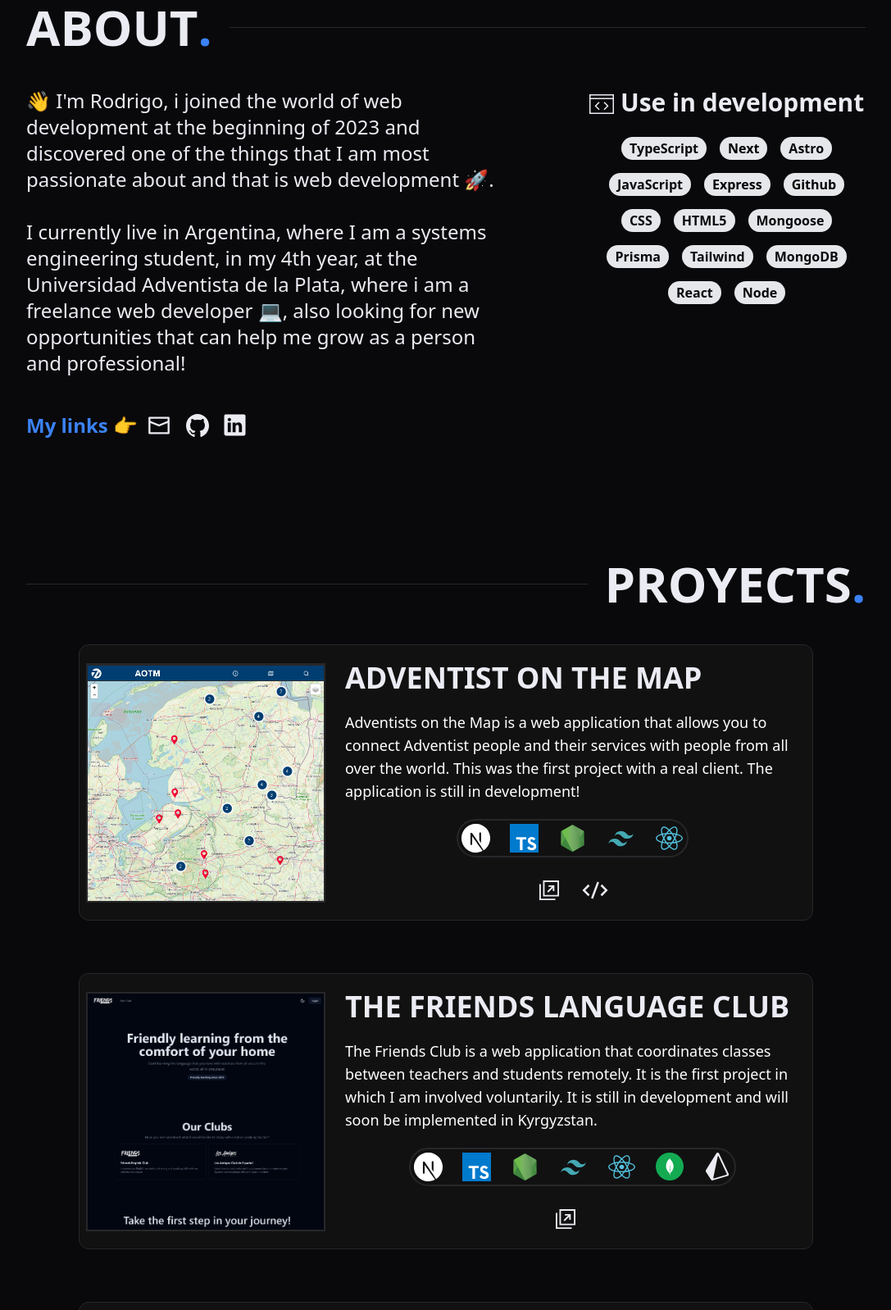
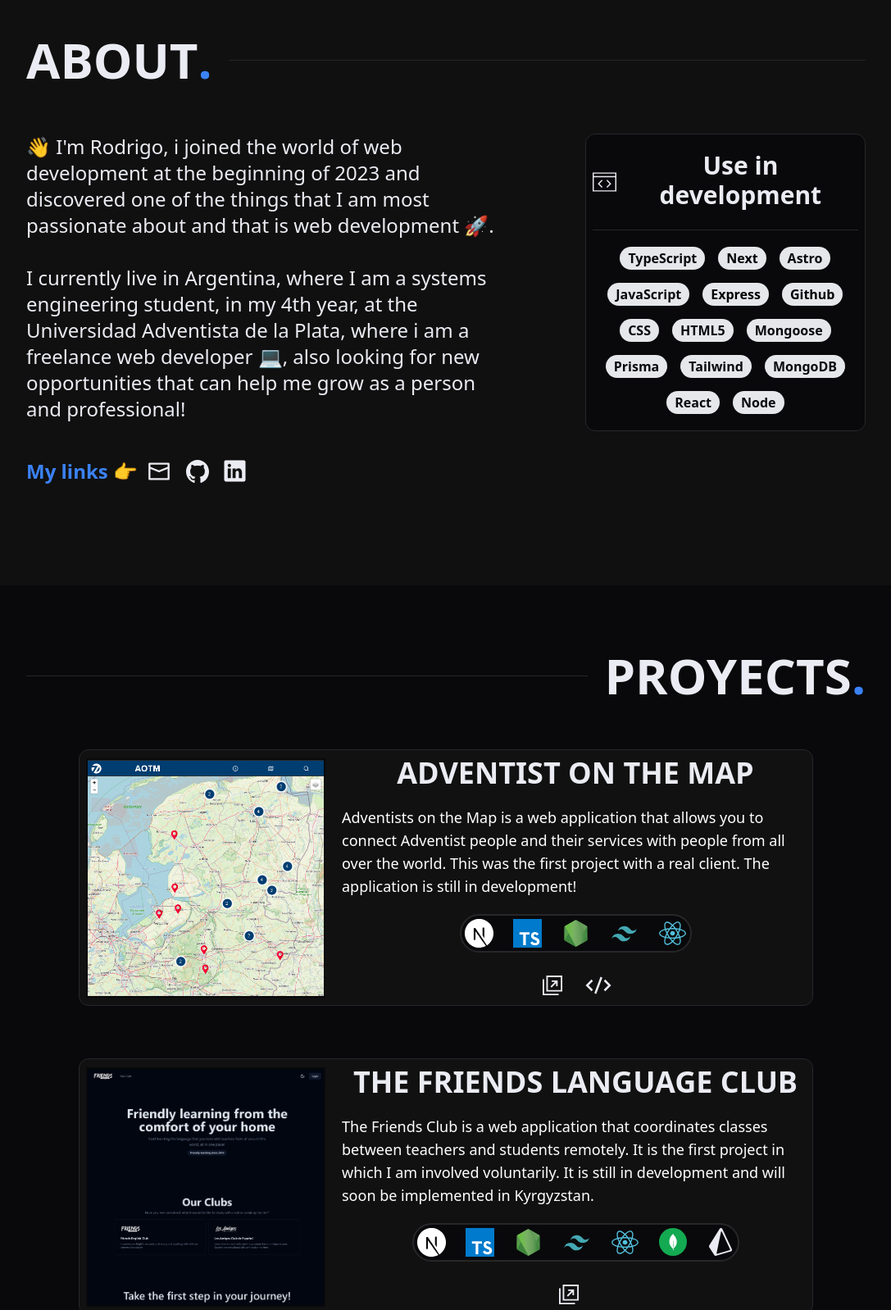
Before and after one commit to Rwaja/Portfolio, an Astro site: page / in a window 1280 px wide. Shown: the part 821-2419 px from the top of the page at 82% size, without its empty margins (96-1183 px from the left). Built offline with nearby package versions, Linux system fonts and the light colour scheme; Astro itself is replaced by a stand-in of ours.

Commit message:
Update styles and layout

```diff
--- a/src/components/Card.astro
+++ b/src/components/Card.astro
@@ -24,9 +24,9 @@
 ---
 
 <article
-  class="max-w-xs mx-auto w-auto bg-[#111] text-[#ebecf3] rounded-xl  md:flex md:max-w-4xl border border-border-color hover:shadow-blue duration-700"
+  class="max-w-xs mx-auto w-auto bg-[#111] text-[#ebecf3] rounded-xl md:flex md:max-w-4xl border border-border-color hover:shadow-blue duration-700"
 >
-  <div class="hover:origin-bottom hover:-rotate-3 duration-200 md:flex-shrink-0 md:my-auto m-2 border-2 border-border-color">
+  <div class="hover:origin-bottom hover:-rotate-3 duration-200 md:flex-shrink-0 md:my-auto m-2 border-2 border-background-color">
     <img
       alt="Man looking at item at a store"
       class="h-auto w-auto object-cover md:w-72"
@@ -40,8 +40,8 @@
     />
   </div>
 
-  <div class="md:flex md:flex-col m-2 p-2 rounded-xl">
-    <div class="mt-1 text-4xl font-semibold">
+  <div class="md:flex md:flex-col p-1 ml-2 rounded-xl">
+    <div class="mt-1 text-4xl mx-auto font-semibold text-center">
       <h1>
         {title}
       </h1>
@@ -50,7 +50,7 @@
       {description}
     </div>
     <div
-      class="flex-grow flex flex-wrap gap-6 p-1 border-2 border-border-color h-auto mx-auto w-auto rounded-3xl justify-center mt-5"
+      class="flex-grow flex flex-wrap gap-6 p-1 border-2 bg-background-color border-border-color h-auto mx-auto w-auto rounded-3xl justify-center mt-5 "
     >
       <Stack
         ts={ts}
--- a/src/components/Header.astro
+++ b/src/components/Header.astro
@@ -4,7 +4,7 @@
 
 <header>
   <nav
-    class="fixed z-10 top-0 flex justify-end items-center bg-slate-600 text-black h-[8vh] w-full"
+    class="fixed z-10 top-0 flex justify-end items-center h-[6vh] w-full"
   >
     <a href="#home" class="w-[15vh] h-full text-center"> Home</a>
     <a href="#about" class="w-[15vh] h-full text-center "> About</a>
--- a/src/components/Main.astro
+++ b/src/components/Main.astro
@@ -10,10 +10,10 @@
 import Presentation from "./Presentation.astro";
 ---
 
-<main class="mt-[8vh]">
+<main class="mt-[6vh]">
   <section
     id="home"
-    class="scroll-mt-[8vh] flex justify-center h-auto md:h-[92vh]"
+    class="scroll-mt-[6vh] flex justify-center h-auto md:h-[92vh]"
   >
     <!-- TODO: Conseguir una buena foto y arreglar dimenciones del div-->
     <hero class="flex justify-center w-[100%] h-[100%] md:h-[75%] mb-20">
@@ -63,27 +63,27 @@
   </section>
   <section
     id="about"
-    class="scroll-mt-[8vh] flex gap-5 flex-col justify-center items-center h-auto text-base font-extralight"
+    class="scroll-mt-[6vh] flex gap-5 flex-col justify-center items-center h-auto text-base font-extralight bg-[#101010] py-[5rem]"
   >
     <!-- TODO: Definir que color darle al hover de los elementos de TECH y conseguir el svg para el titulo de tech-->
-    <div class="flex justify-center items-center w-[80%] md:w-[80%]">
-      <span class="font-bold text-5xl md:text-6xl my-6">ABOUT</span><span
+    <div class="flex justify-center items-center w-[80%] md:w-[80%] pb-10">
+      <span class="font-bold text-5xl md:text-6xl">ABOUT</span><span
         class="font-black text-5xl md:text-6xl text-blue-500 pr-5">.</span
       >
       <Separator />
     </div>
-    <div class="flex flex-col lg:flex-row mb-20 w-[80%] gap-20 md:gap-6">
+    <div class="flex flex-col lg:flex-row w-[80%] gap-20 md:gap-4">
       <Presentation />
       <Tech />
     </div>
   </section>
 
-<section id="proyects" class="scroll-mt-[8vh] flex gap-5 justify-center h-auto">
+<section id="proyects" class="scroll-mt-[6vh] flex py-[5rem] justify-center bg-background-color h-auto">
   <!-- TODO: Definir que fuente y color poner en en la descripcion de Card, leve animacion de los iconos de stack-->
   <div class="md:justify-center md:items-center w-full md:w-[80%] h-[100%]">
-    <div class="flex justify-end items-center mb-5 mx-auto w-[80%] md:w-[100%]">
+    <div class="flex justify-end items-center mb-5 mx-auto w-[80%] md:w-[100%] pb-10">
       <Separator />
-      <span class="font-bold text-5xl md:text-6xl ml-5 my-6">PROYECTS</span
+      <span class="font-bold text-5xl md:text-6xl ml-5">PROYECTS</span
       ><span class="font-black text-5xl md:text-6xl text-blue-500">.</span>
     </div>
     <div class="flex flex-col gap-16">
@@ -135,7 +135,7 @@
     </div>
   </div>
 </section>
-<section id="contact" class="scroll-mt-[8vh] flex justify-center h-[92vh]">
+<section id="contact" class="scroll-mt-[6vh] flex justify-center h-[92vh]">
   <!-- TODO: Formas de ponerse en contacto conmigo y respectivas redes sociales -->
   <div class="md:justify-center md:items-center w-[80%] h-[100%]">
     <div class="flex justify-center items-center w-[80%] md:w-[80%]">
--- a/src/components/Tech.astro
+++ b/src/components/Tech.astro
@@ -1,8 +1,9 @@
 ---
 import DevIcon from "../assets/dev-icon.astro";
+import Separator from "./Separator.astro";
 ---
 
-<div class="w-full md:w-[35%] h-auto md:h-[75%]">
+<div class="w-full md:w-[35%] h-auto md:h-[75%] py-5 px-2 rounded-xl border border-border-color bg-background-color">
   <!-- Tecnologias -->
   <div
     class="flex flex-col lg:flex-row lg:mb-5 gap-2 md:gap-2 justify-center items-center w-full"
@@ -12,8 +13,9 @@
       Use in development
     </h3>
   </div>
+  <Separator />
   <div
-    class="flex flex-wrap gap-4 md:gap-4 mx-auto justify-center items-center text-center h-auto w-[90%] md:w-full font-bold text-base"
+    class="flex flex-wrap gap-4 md:gap-4 mx-auto justify-center items-center pt-5 text-center h-auto w-[90%] md:w-full font-bold text-base"
   >
     <span
       class="bg-[#e5e7eb] text-background-color px-2.5 py-0.5 rounded-full hover:bg-blue-600 hover:text-[#e5e7eb] dark:bg-[#e5e7eb] dark:text-background-color"
--- a/src/layouts/Layout.astro
+++ b/src/layouts/Layout.astro
@@ -26,14 +26,15 @@
   }
   html{
     scroll-behavior: smooth;
+    color: #ebecf3;
   }
   body {
-    scroll-margin-top: 8vh;
+    scroll-margin-top: 6vh;
     scroll-behavior: smooth;
     background-color: hsl(240 10% 3.9%);
   }
-  section{
-    color: #ebecf3;
-    background-color: hsl(240 10% 3.9%);
+  nav{
+    background-color: rgba(22, 22, 23, .8);
+    backdrop-filter: blur(10px);
   }
 </style>
```
